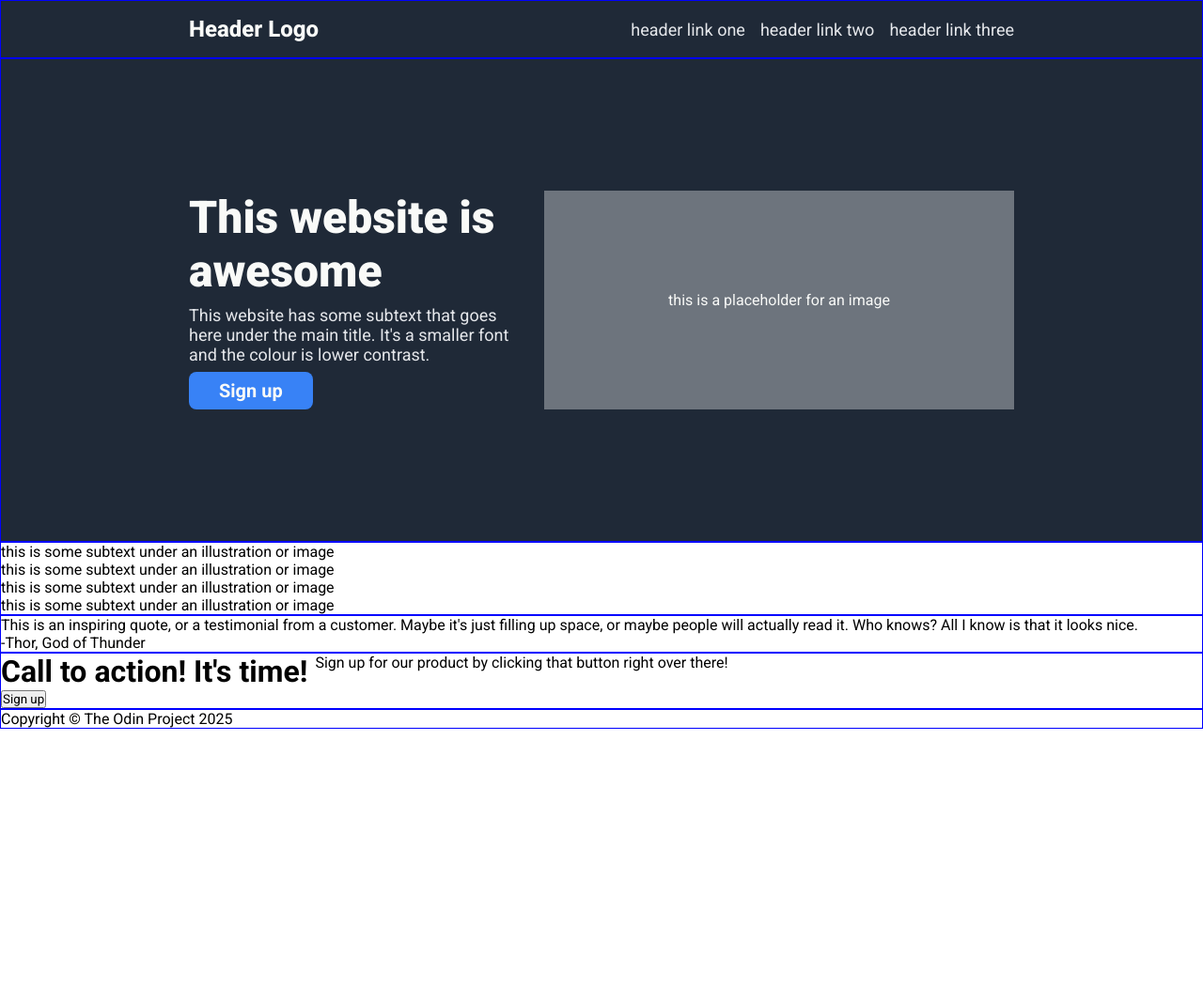
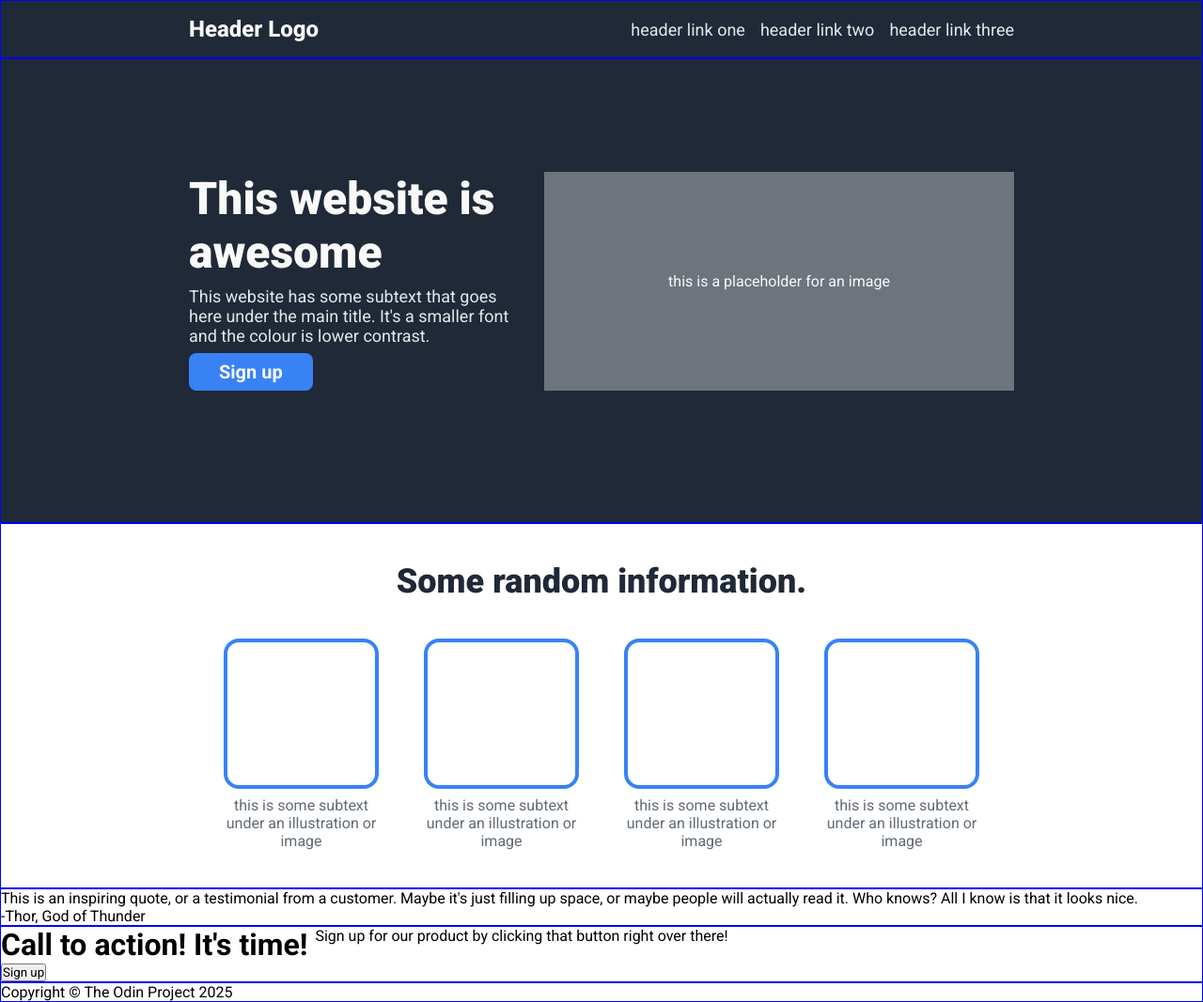
Before and after one commit to LucaX877/odin-landing-page, a plain HTML site: page index.html in a window 1280 px wide. Shown: the whole page at 94% size. Before the commit the page ends 800 px from the top, so only its background shows below. Drawn offline with Linux system fonts and the light colour scheme.

Commit message:
Style section two

```diff
--- a/index.html
+++ b/index.html
@@ -27,21 +27,24 @@
     </div>
 
     <div class="section-two">
-        <div class="card">
-            <div></div>
+        <h1 class="information-title">Some random information.</h1>
+        <div class="content">
+            <div class="mini-container">
+                <div class="card"></div>
                 <p>this is some subtext under an illustration or image</p>
             </div>
-        <div class="card">
-            <div></div>
+            <div class="mini-container">
+                <div class="card"></div>
                 <p>this is some subtext under an illustration or image</p>
             </div>
-        <div class="card">
-            <div></div>
+            <div class="mini-container">
+                <div class="card"></div>
                 <p>this is some subtext under an illustration or image</p>
             </div>
-        <div class="card">
-            <div></div>
+            <div class="mini-container">
+                <div class="card"></div>
                 <p>this is some subtext under an illustration or image</p>
+            </div>
         </div>
     </div>
 
--- a/styles.css
+++ b/styles.css
@@ -38,8 +38,8 @@ a,.hero-secondary {
 .section-one {
     background-color: #1F2937;
     display: flex;
-    padding: 140px 200px;
-    gap: 24px;
+    padding: 120px 200px 140px;
+    gap: 30px;
 }
 
 .hero-main {
@@ -74,6 +74,46 @@ a,.hero-secondary {
     gap: 8px;
 }
 
+.section-two {
+    display: flex;
+    flex-direction: column;
+    padding: 40px 200px;
+    gap: 40px;
+    justify-content: center;
+    align-items: center;
+}
+
+.information-title {
+    font-size: 36px;
+    font-weight: 900;
+    color: #1F2937;
+}
+
+.card {
+    border: 4px solid #3882F6;
+    width: 165px;
+    height: 160px;
+    border-radius: 16px;
+}
+
+.content {
+    display: flex;
+    justify-content: center;
+    align-items: center;
+    gap: 48px;
+}
+
+.mini-container {
+    display: flex;
+    justify-content: center;
+    align-items: center;
+    flex-direction: column;
+    text-align: center;
+    width: 165px;
+    gap: 8px;
+    color: #616A76;
+}
+
 /* for debugging */
 body > div {
     border: 1px solid blue;
```
Lines whose indentation alone changed are shown as unchanged.
